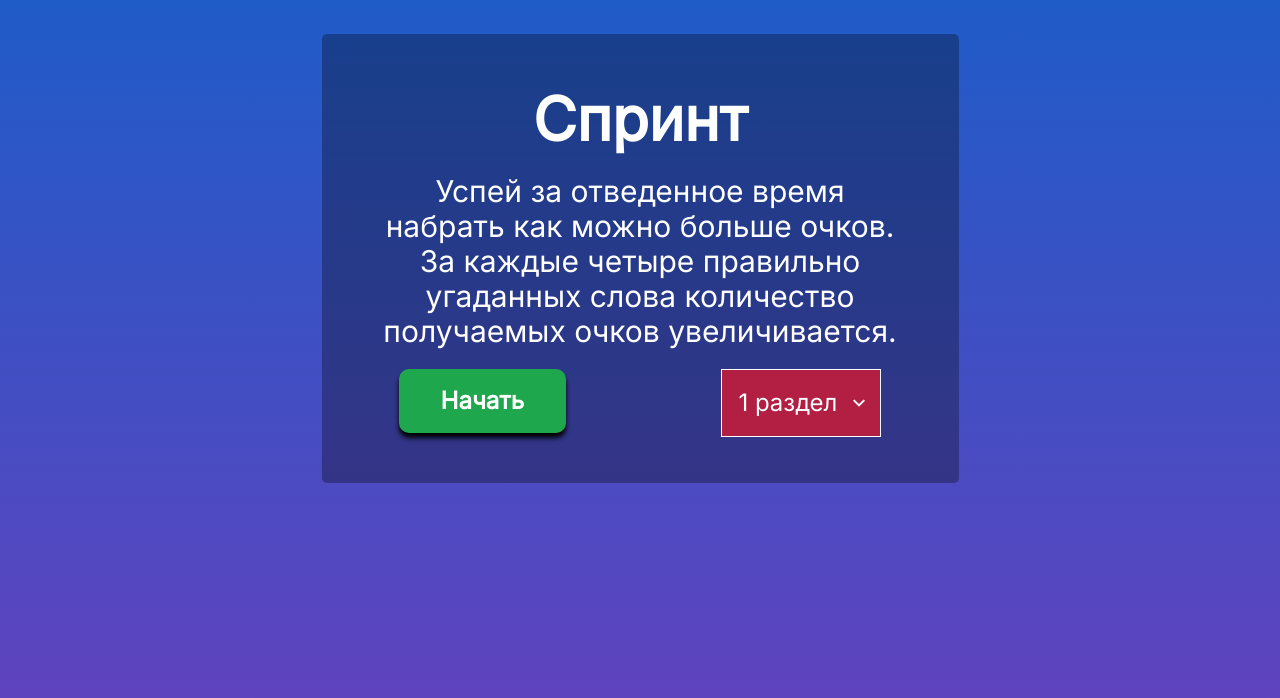
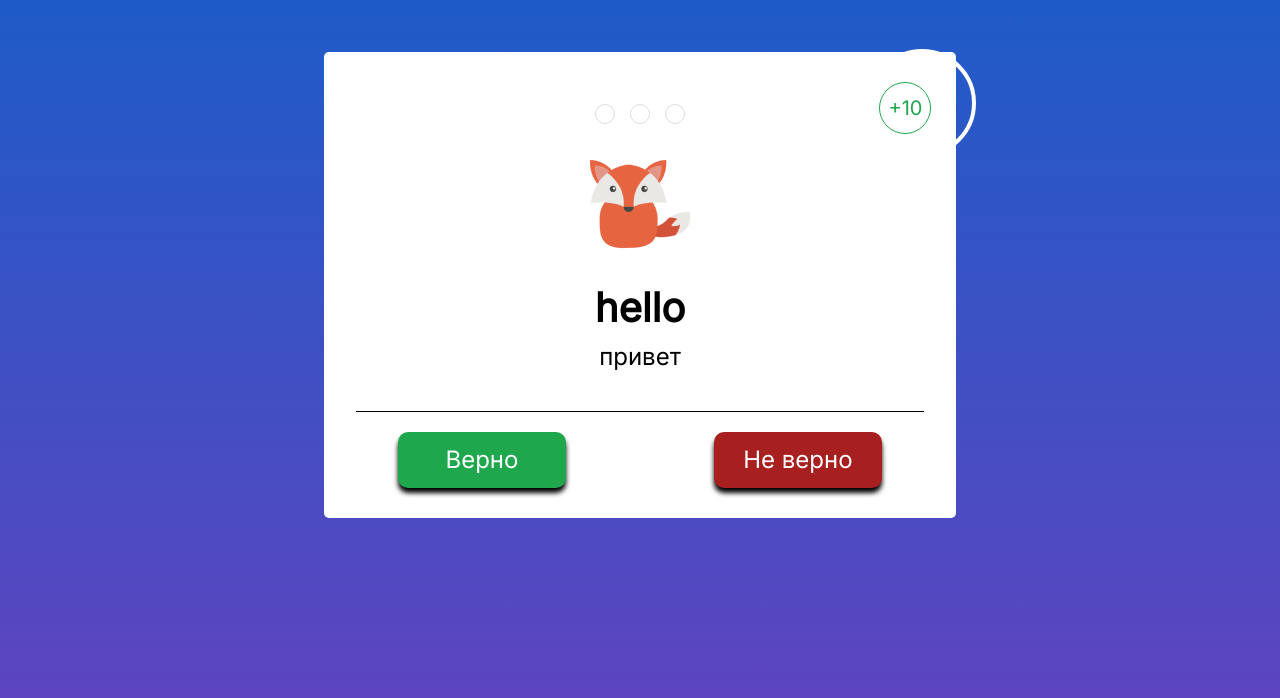
Before and after one commit to Fronikon/rs-lang, a React (Create React App) app: page /sprint in a window 1280 px wide. Both pictures are taken after a click on the button "Начать". Shown: the part 431-1129 px from the top of the page. Built offline with nearby package versions, Linux system fonts and the light colour scheme.

Commit message:
feat: add timer with changing pages depending on timer

```diff
--- a/src/components/Sprint/Sprint.module.css
+++ b/src/components/Sprint/Sprint.module.css
@@ -18,6 +18,7 @@
   margin: 365px 665px;
   background: rgba(0,0,0,0.3);
   border-radius: 5px;
+  /* display: none; */
 }
 
 .heading {
@@ -108,8 +109,7 @@
 
 .general_game_wrapper {
   width: 100%;
-  /* display: flex; */
-  display: none;
+  display: flex;
   flex-direction: column;
   justify-content: center;
   align-items: center;
@@ -279,7 +279,6 @@
   align-items: center;
   text-align: center;
   margin: 177px 0;
-  display: none;
 }
 
 .result {
@@ -382,3 +381,7 @@
   line-height: 24px;
   margin: 16px 0 16px 5px;
 }
+
+.none {
+  display: none;
+}
--- a/src/components/Sprint/Sprint.tsx
+++ b/src/components/Sprint/Sprint.tsx
@@ -5,16 +5,26 @@ import FirstFox from '../../assets/images/first_fox.png';
 import Megaphone from '../../assets/logo/megaphone.svg';
 import Dropdown from './Dropdown';
 import { useState } from 'react';
+import Timer from './Timer';
 
 const Sprint: React.FC = () => {
   const [selected, setSelected] = useState<string>('1 раздел');
+  const [isActive, setIsActive] = useState(false);
+  const [timerActive, setTimerActive] = useState(false);
+  const [timerEnd, setTimerEnd] = useState(false);
+
+  const handleClick = () => {
+    setIsActive((current) => !current);
+    setTimerActive(true);
+  };
+
   return (
     <main className={cn(styles.main)}>
       <a href="/">
         <img className={cn(styles.close)} src={Close} alt="close" />
       </a>
 
-      <div className={cn(styles.start_wrapper)}>
+      <div className={isActive ? cn(styles.none) : cn(styles.start_wrapper)}>
         <h2 className={cn(styles.heading)}>Спринт</h2>
         <p className={cn(styles.description)}>
           Успей за отведенное время набрать как можно больше очков. За каждые
@@ -22,16 +32,23 @@ const Sprint: React.FC = () => {
           увеличивается.
         </p>
         <div className={cn(styles.buttons_wrapper)}>
-          <button className={cn(styles.start)}>
+          <button className={cn(styles.start)} onClick={handleClick}>
             <p className={cn(styles.start_text)}>Начать</p>
           </button>
-          <Dropdown selected={selected} setSelected={setSelected}/>
+          <Dropdown selected={selected} setSelected={setSelected} />
         </div>
       </div>
 
-      <div className={cn(styles.general_game_wrapper)}>
+      <div
+        className={isActive ? (timerEnd ? cn(styles.none) : cn(styles.general_game_wrapper)) : cn(styles.none)}
+      >
         <p className={cn(styles.total)}>0</p>
-        <div className={cn(styles.timer)}>60</div>
+        <Timer
+          timerActive={timerActive}
+          setTimerActive={setTimerActive}
+          timerEnd={timerEnd}
+          setTimerEnd={setTimerEnd}
+        />
         <div className={cn(styles.game_wrapper)}>
           <div className={cn(styles.points)}>+10</div>
           <div className={cn(styles.checkboxes)}>
@@ -54,7 +71,9 @@ const Sprint: React.FC = () => {
         </div>
       </div>
 
-      <div className={cn(styles.result_game_wrapper)}>
+      <div
+        className={timerEnd ? cn(styles.result_game_wrapper) : cn(styles.none)}
+      >
         <h2 className={cn(styles.result)}>Результат</h2>
         <div className={cn(styles.results_wrapper, styles.wrong)}>
           <div className={cn(styles.counter, styles.dont_know)}>
--- /dev/null
+++ b/src/components/Sprint/Timer.tsx
@@ -0,0 +1,31 @@
+import cn from 'classnames';
+import { useEffect, useState } from 'react';
+import styles from './Sprint.module.css';
+
+type TimerType = {
+  timerActive: boolean;
+  setTimerActive: React.Dispatch<React.SetStateAction<boolean>>;
+  timerEnd: boolean;
+  setTimerEnd: React.Dispatch<React.SetStateAction<boolean>>;
+};
+
+const Timer: React.FC<TimerType> = ({ timerActive, setTimerActive, timerEnd, setTimerEnd }
+) => {
+  const [time, setTime] = useState(5);
+
+  useEffect(() => {
+    if (time > 0 && timerActive) {
+      setTimeout(setTime, 1000, time - 1);
+    } else if (time === 0) {
+      setTimeout(() => {
+        setTimerEnd(true);
+      }, 1000);
+    } else {
+      setTimerActive(false);
+    }
+  }, [time, timerActive]);
+
+  return <div className={cn(styles.timer)}>{time}</div>;
+};
+
+export default Timer;
```
